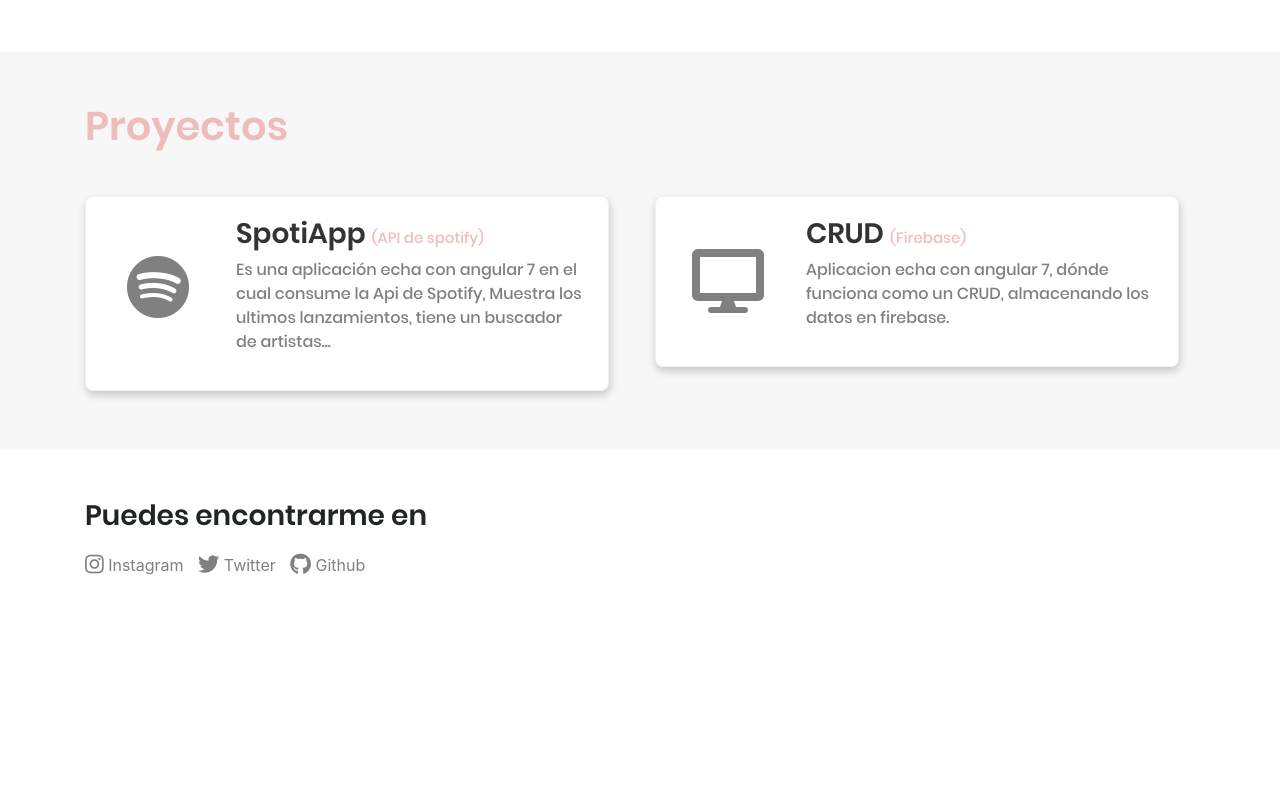
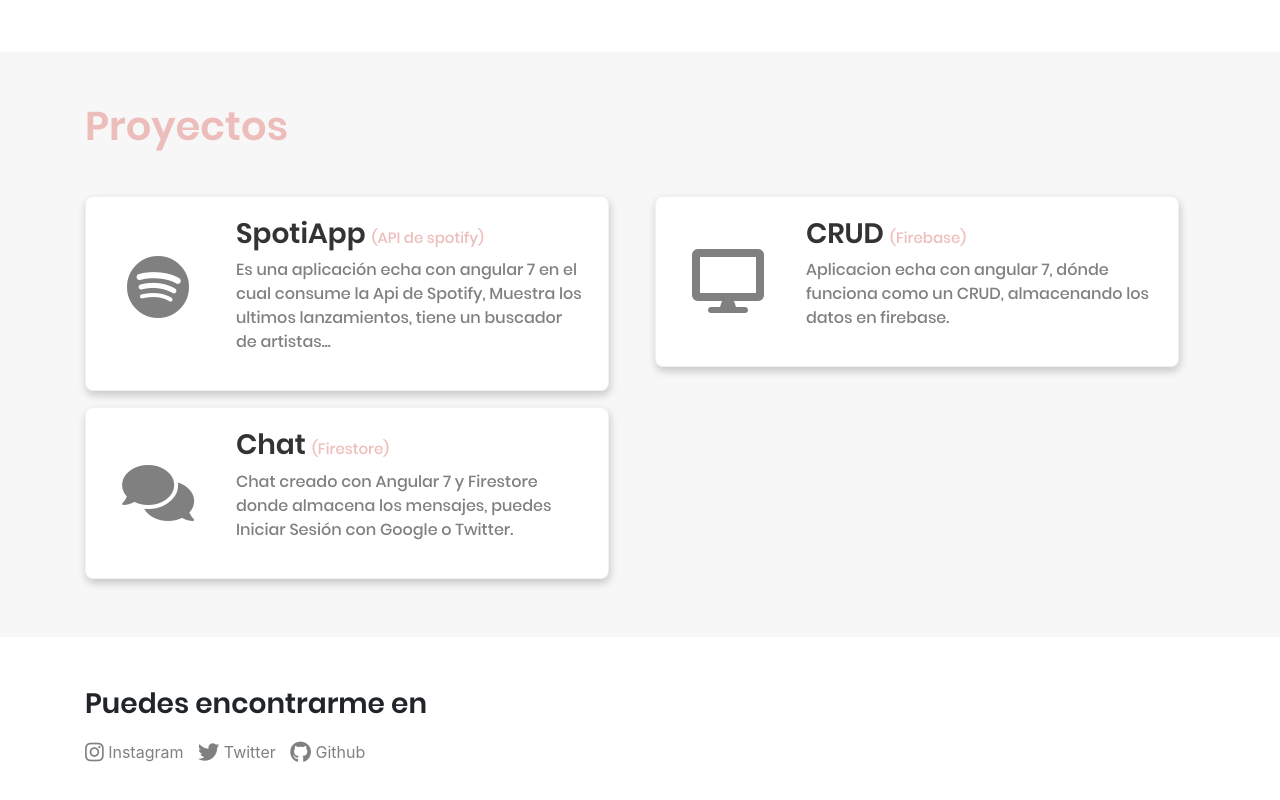
Before and after one commit to JaredOrtz/Portafolio, a plain HTML site: page index.html in a window 1280 px wide. Shown: the part 1821-2621 px from the top of the page. Before the commit the page ends 2468 px from the top, so only its background shows below. Drawn offline with nearby package versions, Linux system fonts and the light colour scheme.

Commit message:
Se agrego card a la lista de proyecto, de un nuevo proyecto llamado Chat con Firestore

```diff
--- a/index.html
+++ b/index.html
@@ -176,6 +176,21 @@
                     	</a>
                 	</div>
 				</div>
+				<div class="col-12 col-sm-12 col-md-6">
+					<div class="card">
+						<a href="https://github.com/JaredOrtz/CHAT-ANGULAR-7-FIRESTORE" rel="noopener">
+                   		<div class="row">
+	                        <div class="col-sm-12 col-md-12 col-lg-3">
+	                         	<div class="content-icon-spotify"><i class="fas fa-comments fa-4x"></i></div>
+	                        </div>
+	                        <div class="col-sm-12 col-md-12 col-lg-9">
+	                             <h3>Chat <small>(Firestore)</small></h3>
+	                            <p>Chat creado con Angular 7 y Firestore donde almacena los mensajes, puedes Iniciar Sesión con Google o Twitter.</p>
+	                        </div>
+                    	</div>
+                    	</a>
+                	</div>
+				</div>
 			</div>
 		</div>
 	</div>
```
Also changed, not shown: img/petbrait_banner_2.svg (added).
